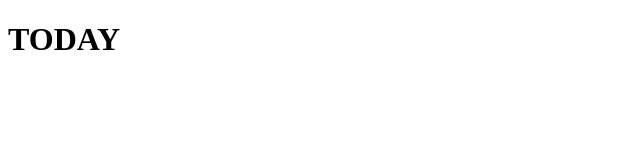
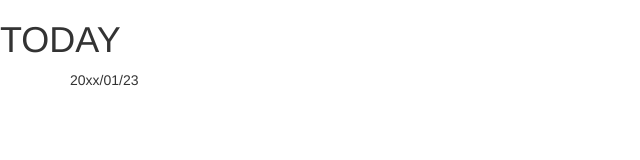
Before and after one commit to aocattleya/What-Today, a plain HTML site: page index.html in a window 1280 px wide. Shown: the whole page, without its empty margins (0-640 px from the left). Drawn offline with nearby package versions, Linux system fonts and the light colour scheme.

Commit message:
Bootstrapの導入

```diff
--- a/index.html
+++ b/index.html
@@ -5,12 +5,23 @@
     <meta charset="UTF-8">
     <meta name="viewport" content="width=device-width, initial-scale=1.0">
     <title>TODAY</title>
+
+    <!-- Latest compiled and minified CSS -->
+    <link rel="stylesheet" href="https://maxcdn.bootstrapcdn.com/bootstrap/3.3.7/css/bootstrap.min.css" integrity="sha384-BVYiiSIFeK1dGmJRAkycuHAHRg32OmUcww7on3RYdg4Va+PmSTsz/K68vbdEjh4u" crossorigin="anonymous">
+
+    <!-- Optional theme -->
+    <link rel="stylesheet" href="https://maxcdn.bootstrapcdn.com/bootstrap/3.3.7/css/bootstrap-theme.min.css" integrity="sha384-rHyoN1iRsVXV4nD0JutlnGaslCJuC7uwjduW9SVrLvRYooPp2bWYgmgJQIXwl/Sp" crossorigin="anonymous">
+
 </head>
 
 <body>
     <header>
         <h1>TODAY</h1>
     </header>
+
+    <div class="container">
+        <p class="date">20xx/01/23</p>
+    </div>
 </body>
 
 </html>
```
